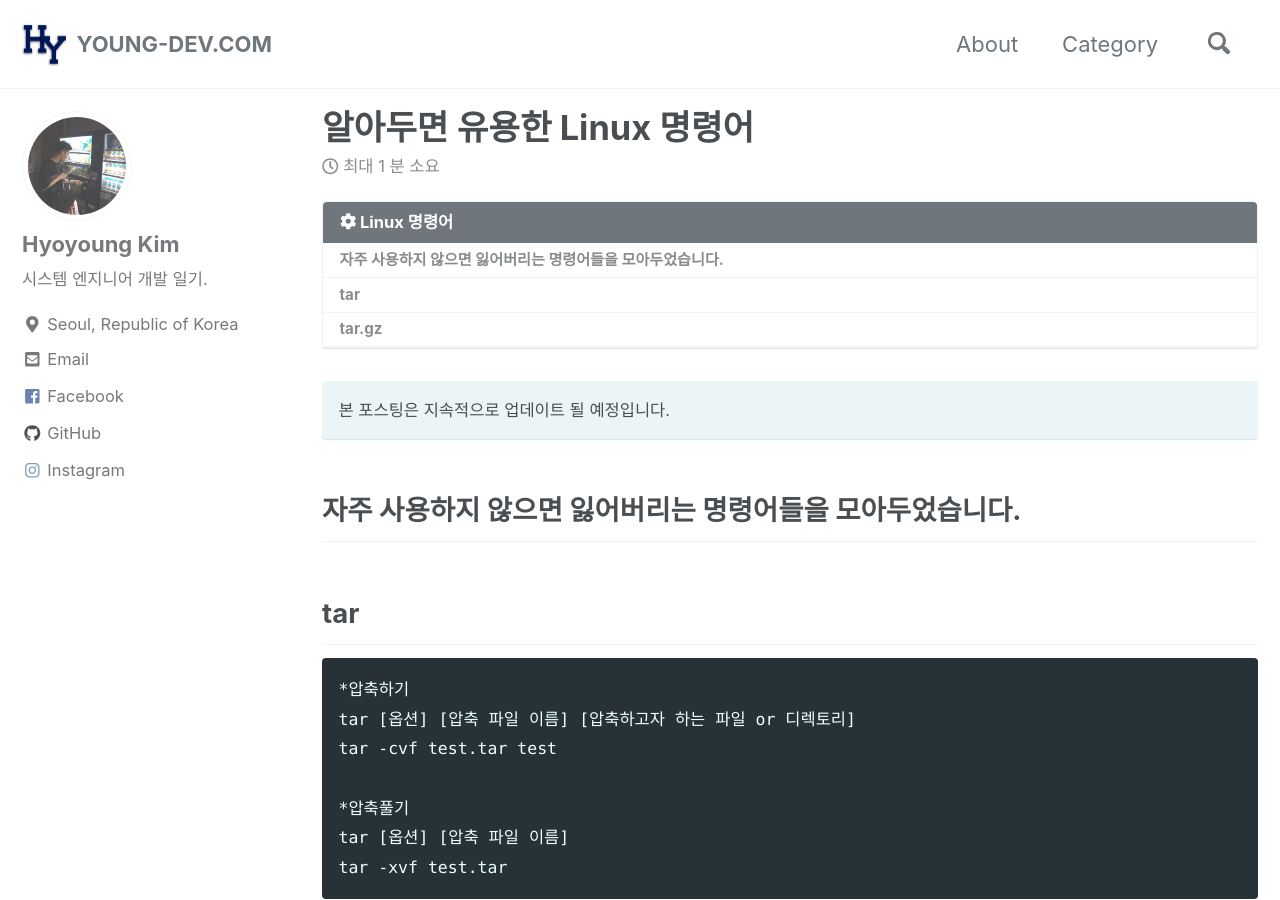
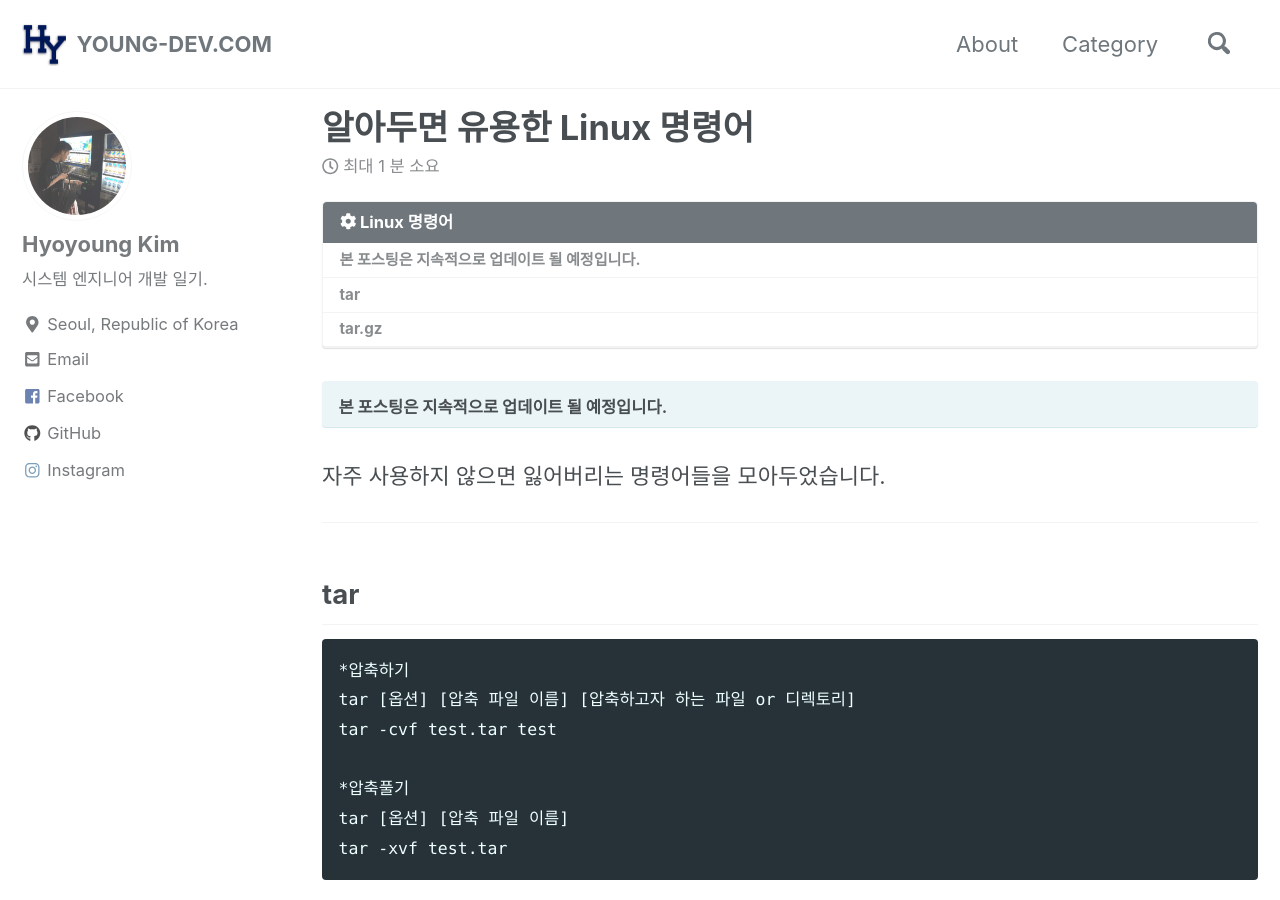
Before and after one commit to youngfromseoul/youngfromseoul.github.io2, a Jekyll site: the page built from _posts/linux/2019-01-29-Linux-tip.md, in a window 1280 px wide and 900 px high. Built offline with Jekyll 4.4.1, drawn with Linux system fonts in a browser that asks for light colours; cached includes are drawn as plain includes; nearby versions of some CDN libraries; some web fonts are replaced; library files that are not in the unit come from our copies.

Commit message:
Update 2019-01-29-Linux-tip.md

```diff
--- a/_posts/linux/2019-01-29-Linux-tip.md
+++ b/_posts/linux/2019-01-29-Linux-tip.md
@@ -17,10 +17,11 @@ toc: true
 toc_sticky: true
 ---
 
-본 포스팅은 지속적으로 업데이트 될 예정입니다.
+## 본 포스팅은 지속적으로 업데이트 될 예정입니다.
 {: .notice--info}
 
 자주 사용하지 않으면 잃어버리는 명령어들을 모아두었습니다.
+{:.no_toc}
 ---
 
 
```
